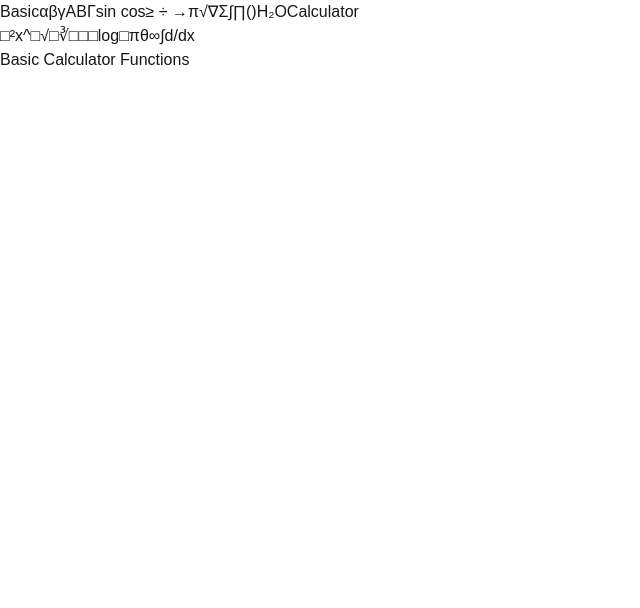
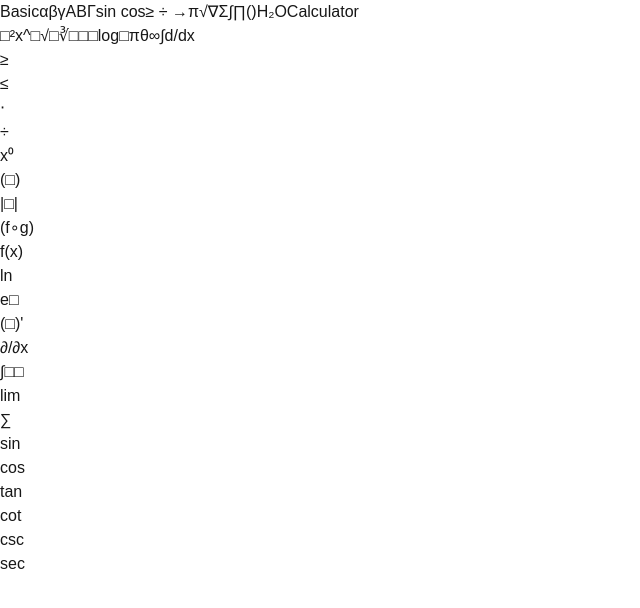
Before and after one commit to gb-pavan/test-intelliclick, a Next.js app: page / in a window 1280 px wide. Shown: the top 608 px of the page, without its empty margins (0-640 px from the left). Built offline with nearby package versions, Linux system fonts and the light colour scheme.

Commit message:
added tabs containing subsets and equalities

```diff
--- a/src/components/Calculator/CalculatorTabs.tsx
+++ b/src/components/Calculator/CalculatorTabs.tsx
@@ -7,6 +7,9 @@ import TrigonometricFunctions from './Trignometry';
 import { create, all } from 'mathjs';
 import GreekSymbolsGrid from './GreekSymbols';
 import GreekAlphabet from './GreekAlphabet';
+import MathSymbolsGrid from './MathSymbols';
+import MathRelations from './MathRelations';
+import MathSubsets from './MathSubsets';
 
 const math = create(all);
 
@@ -16,12 +19,12 @@ const CalculatorTabs: React.FC = () => {
   const [selectedInput,setSelectedInput] = useState<string>('');
 
   const tabs = [
-    { label: 'Basic', content: 'Basic Calculator Functions' },
+    { label: 'Basic', content: <MathSymbolsGrid setSelectedInput={setSelectedInput}/> },
     { label: 'αβγ', content: <GreekSymbolsGrid setSelectedInput={setSelectedInput}/> },
     { label: 'ABΓ', content: <GreekAlphabet setSelectedInput={setSelectedInput} /> },
     { label: 'sin cos', content: <TrigonometricFunctions setSelectedInput={setSelectedInput} /> },
-    { label: '≥ ÷ →', content: 'Comparison & Arithmetic' },
-    { label: 'π√∇', content: 'Pi, Roots & Operators' },
+    { label: '≥ ÷ →', content: <MathRelations setSelectedInput={setSelectedInput}/> },
+    { label: 'π√∇', content: <MathSubsets setSelectedInput={setSelectedInput}/> },
     { label: 'Σ∫∏', content: <Integration /> },
     { label: '()', content: <Matrix /> },
     { label: 'H₂O', content: <PeriodicTable /> },
--- /dev/null
+++ b/src/components/Calculator/MathRelations.tsx
@@ -0,0 +1,34 @@
+import React from 'react';
+
+interface MathSymbolsProps {
+    setSelectedInput: (value: string | ((prev: string) => string)) => void;
+}
+
+const mathSymbols = [
+  ['{□', '□}', '=', '≠', '÷', '⋅', '×', '<', '>', '≤', '≥'],
+  ['(□)', '[□]', '−□', '×□', '+□', '−□', '□!', 'x⁰', '→', '[□]', '[□]']
+];
+
+const MathRelations: React.FC<MathSymbolsProps> = ({ setSelectedInput }) => {
+  const handleClick = (value: string) => {
+    setSelectedInput((prev) => prev + value);
+  };
+
+  return (
+    <div className="bg-white shadow-md rounded-md w-full mx-auto">
+      <div className="grid grid-cols-11 gap-2">
+        {mathSymbols.flat().map((symbol, index) => (
+          <div
+            key={index}
+            className="p-2 border rounded-md text-lg text-center cursor-pointer"
+            onClick={() => handleClick(symbol)}
+          >
+            {symbol}
+          </div>
+        ))}
+      </div>
+    </div>
+  );
+};
+
+export default MathRelations;
--- /dev/null
+++ b/src/components/Calculator/MathSubsets.tsx
@@ -0,0 +1,30 @@
+import React from 'react';
+
+interface MathSymbolsProps {
+    setSelectedInput: (value: string | ((prev: string) => string)) => void;
+}
+
+const mathSymbols = [
+  ['□̅', '□ᵀ', '∈', '∀', '∉', '∃', 'ℝ', 'ℂ', 'ℕ', 'ℤ', '∅'],
+  ['∨', '∧', '¬', '⊕', '∩', '∪', '□ᶜ', '⊂', '⊆', '⊃', '⊇']
+];
+
+const MathSubsets: React.FC<MathSymbolsProps> = ({ setSelectedInput }) => {
+  const handleClick = (value: string) => {
+    setSelectedInput((prev) => prev + value);
+  };
+
+  return (
+    <div className="bg-white shadow-md rounded-md p-4 w-full mx-auto">
+      <div className="grid grid-cols-11 gap-2">
+        {mathSymbols.flat().map((symbol, index) => (
+          <div key={index} className="p-2 border rounded-md text-lg text-center cursor-pointer hover:bg-gray-200" onClick={() => handleClick(symbol)}>
+            {symbol}
+          </div>
+        ))}
+      </div>
+    </div>
+  );
+};
+
+export default MathSubsets;
--- /dev/null
+++ b/src/components/Calculator/MathSymbols.tsx
@@ -0,0 +1,30 @@
+import React from 'react';
+
+interface MathSymbolsProps {
+    setSelectedInput: (value: string | ((prev: string) => string)) => void;
+}
+
+const mathSymbols = [
+  ['≥', '≤', '⋅', '÷', 'x⁰', '(□)', '|□|', '(f∘g)', 'f(x)', 'ln', 'e□'],
+  ["(□)'", '∂/∂x', '∫□□', 'lim', '∑', 'sin', 'cos', 'tan', 'cot', 'csc', 'sec']
+];
+
+const MathSymbolsGrid: React.FC<MathSymbolsProps> = ({setSelectedInput}) => {
+
+  const handleClick = (value: string) => {
+    setSelectedInput((prev) => prev + value);
+  };
+  return (
+    <div className="bg-white shadow-md rounded-md p-4 w-full mx-auto">
+      <div className="grid grid-cols-11 gap-2">
+        {mathSymbols.flat().map((symbol, index) => (
+          <div key={index} className="p-2 border rounded-md text-lg text-center" onClick={()=>handleClick(symbol)}>
+            {symbol}
+          </div>
+        ))}
+      </div>
+    </div>
+  );
+};
+
+export default MathSymbolsGrid;
```
